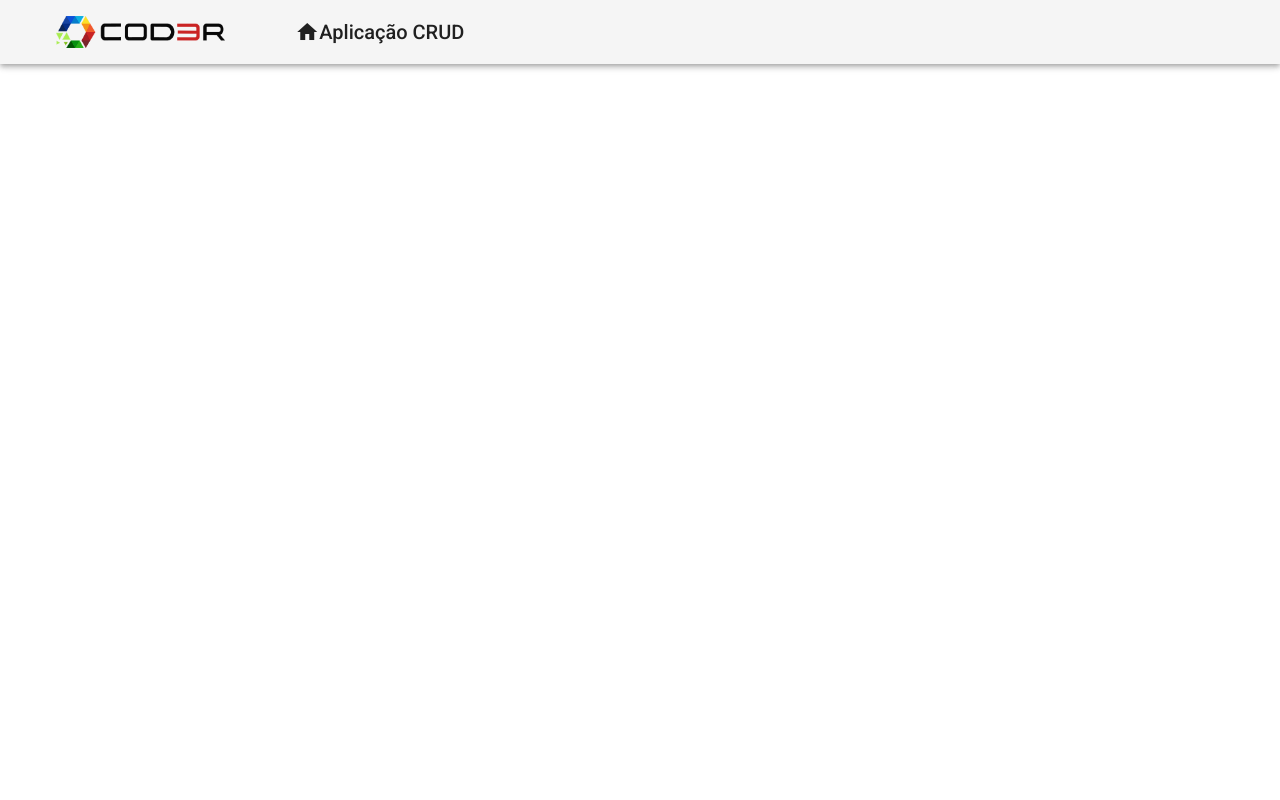
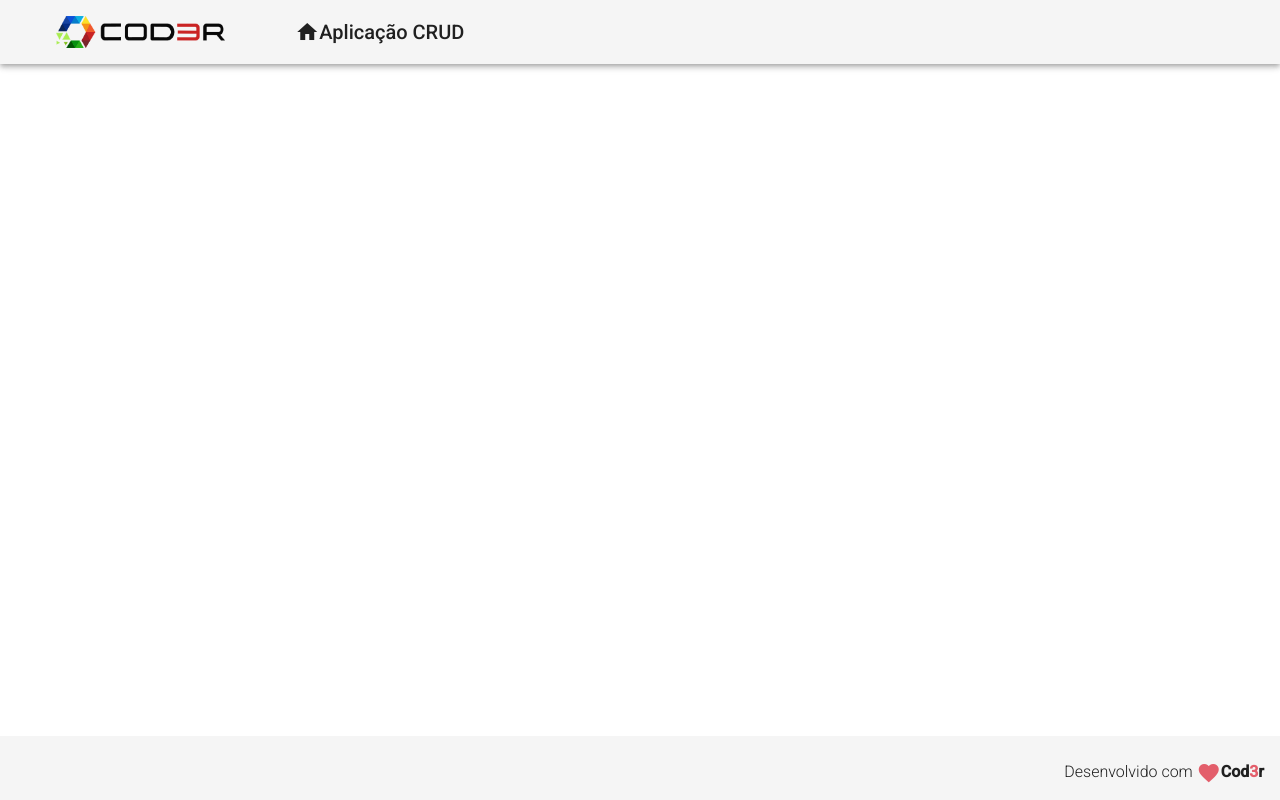
Before and after one commit to barbarapereira/formulario-reativo, an Angular app in the folder frontend/: page / in a window 1280 px wide. Built offline with nearby package versions, Linux system fonts and the light colour scheme.

Commit message:
criando componente footer

```diff
--- a/frontend/src/app/app-component.html
+++ b/frontend/src/app/app-component.html
@@ -1 +1,2 @@
 <app-header></app-header>
+<app-footer></app-footer>
--- a/frontend/src/app/app.module.ts
+++ b/frontend/src/app/app.module.ts
@@ -7,11 +7,13 @@
 import { HeaderComponent } from './components/template/header/header.component';
 
 import { MatToolbarModule } from '@angular/material/toolbar';
+import { FooterComponent } from './components/template/footer/footer.component';
 
 @NgModule({
   declarations: [
     AppComponent,
-    HeaderComponent
+    HeaderComponent,
+    FooterComponent
   ],
   imports: [
     BrowserModule,
--- /dev/null
+++ b/frontend/src/app/components/template/footer/footer.component.css
@@ -0,0 +1,12 @@
+.footer {
+  position: fixed;
+  bottom: 0;
+
+  display: flex;
+  justify-content: flex-end;
+}
+
+.footer p {
+  font-weight: 300;
+  font-size: 1rem;
+}
--- /dev/null
+++ b/frontend/src/app/components/template/footer/footer.component.html
@@ -0,0 +1,8 @@
+<mat-toolbar class="footer">
+  <footer class="footer">
+    <p>Desenvolvido com
+      <i class="material-icons red v-middle">favorite</i>
+      <strong>Cod<span class="red">3</span>r</strong>
+    </p>
+  </footer>
+</mat-toolbar>
--- /dev/null
+++ b/frontend/src/app/components/template/footer/footer.component.ts
@@ -0,0 +1,15 @@
+import { Component, OnInit } from '@angular/core';
+
+@Component({
+  selector: 'app-footer',
+  templateUrl: './footer.component.html',
+  styleUrls: ['./footer.component.css']
+})
+export class FooterComponent implements OnInit {
+
+  constructor() { }
+
+  ngOnInit(): void {
+  }
+
+}
--- a/frontend/src/app/components/template/header/header.component.html
+++ b/frontend/src/app/components/template/header/header.component.html
@@ -1,4 +1,5 @@
-<mat-toolbar class="header mat-elevation-z4">
+<mat-toolbar class="mat-elevation-z4">
+  <header class="header">
     <figure>
       <a>
         <img class="logo" aria-hidden="true" src="assets/logo/logo.png" alt="logo" />
@@ -10,4 +11,5 @@
         Aplicação CRUD
       </a>
     </h1>
+  </header>
 </mat-toolbar>
--- a/frontend/src/styles.css
+++ b/frontend/src/styles.css
@@ -1,4 +1,18 @@
 /* You can add global styles to this file, and also import other style files */
 
-html, body { height: 100%; }
-body { margin: 0; font-family: Roboto, "Helvetica Neue", sans-serif; }
+html,
+body {
+  height: 100%;
+}
+body {
+  margin: 0;
+  font-family: Roboto, "Helvetica Neue", sans-serif;
+}
+
+.red {
+  color: rgb(227, 94, 107);
+}
+
+.v-middle {
+  vertical-align: middle;
+}
```
Lines whose indentation alone changed are shown as unchanged.
